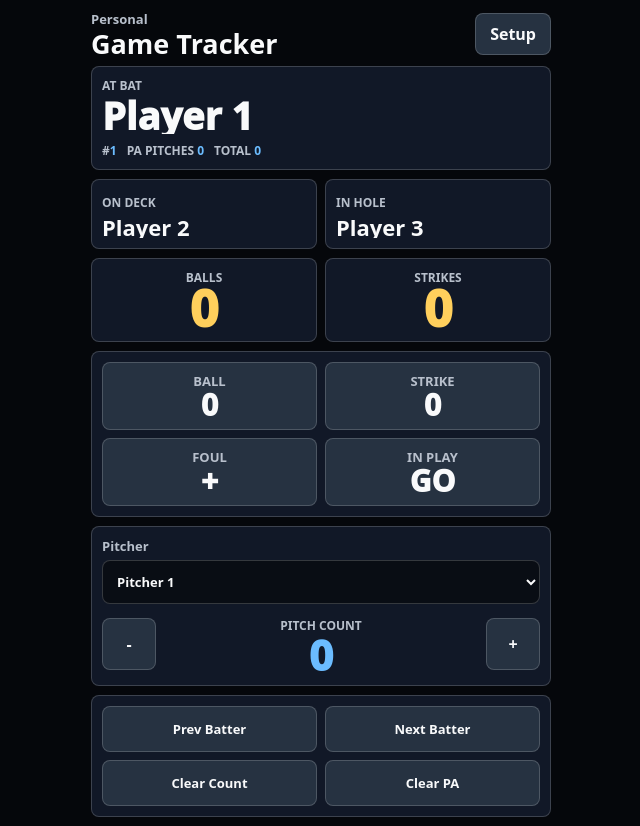
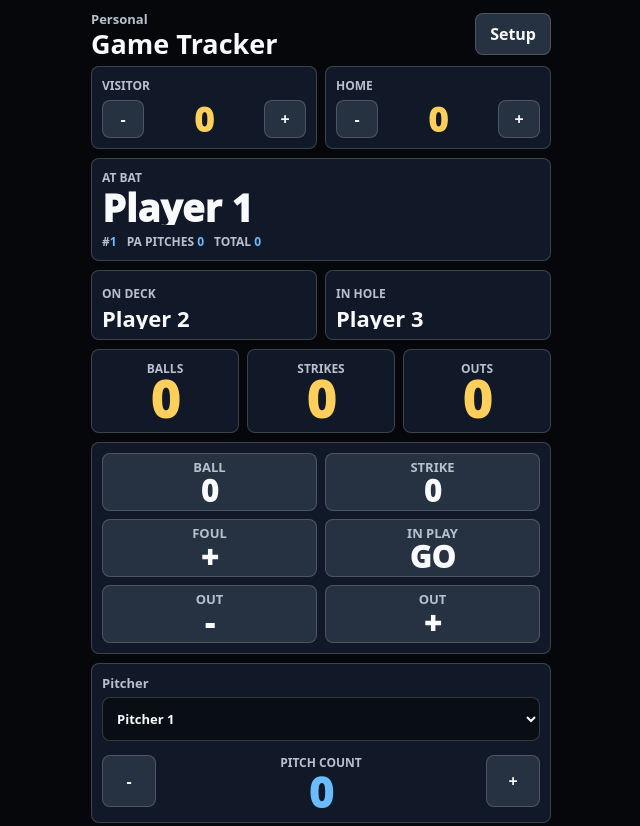
Before and after one commit to bshaw3c/field-scoreboard, a website: page public/tracker.html in a window 1280 px wide. Shown: the top 826 px of the page, without its empty margins (319-959 px from the left). Drawn offline with Linux system fonts and the light colour scheme.

Commit message:
Restore score and outs to tracker

```diff
--- a/public/tracker.html
+++ b/public/tracker.html
@@ -30,6 +30,25 @@
     </div>
   </section>
 
+  <section class="score-row">
+    <article class="panel score-card">
+      <span>Visitor</span>
+      <div>
+        <button type="button" data-score-adjust="visitorScore:-1">-</button>
+        <strong data-visitor-score>0</strong>
+        <button type="button" data-score-adjust="visitorScore:1">+</button>
+      </div>
+    </article>
+    <article class="panel score-card">
+      <span>Home</span>
+      <div>
+        <button type="button" data-score-adjust="homeScore:-1">-</button>
+        <strong data-home-score>0</strong>
+        <button type="button" data-score-adjust="homeScore:1">+</button>
+      </div>
+    </article>
+  </section>
+
   <section class="panel at-bat">
     <span>At Bat</span>
     <strong data-up>Player 1</strong>
@@ -60,6 +79,10 @@
       <span>Strikes</span>
       <strong data-strikes>0</strong>
     </article>
+    <article class="panel count-card">
+      <span>Outs</span>
+      <strong data-outs>0</strong>
+    </article>
   </section>
 
   <section class="pitch-grid">
@@ -67,6 +90,8 @@
     <button type="button" data-pitch="strike"><span>Strike</span><strong data-strikes>0</strong></button>
     <button type="button" data-pitch="foul"><span>Foul</span><strong>+</strong></button>
     <button type="button" data-pitch="inplay"><span>In Play</span><strong>GO</strong></button>
+    <button type="button" data-out-adjust="-1"><span>Out</span><strong>-</strong></button>
+    <button type="button" data-out-adjust="1"><span>Out</span><strong>+</strong></button>
   </section>
 
   <section class="panel pitcher-card">
@@ -195,16 +220,42 @@
     padding: 0 10px;
   }
   .setup-actions,
+  .score-row,
   .next-row,
-  .count-row,
   .pitch-grid,
   .correction-grid {
     display: grid;
     grid-template-columns: 1fr 1fr;
     gap: 8px;
   }
+  .count-row {
+    display: grid;
+    grid-template-columns: repeat(3, 1fr);
+    gap: 8px;
+  }
   .danger {
     background: var(--red);
+  }
+  .score-card {
+    display: grid;
+    gap: 6px;
+  }
+  .score-card > div {
+    display: grid;
+    grid-template-columns: 42px minmax(0, 1fr) 42px;
+    gap: 6px;
+    align-items: center;
+  }
+  .score-card button {
+    min-height: 38px;
+  }
+  .score-card strong {
+    color: var(--amber);
+    text-align: center;
+    font-size: 34px;
+    line-height: .9;
+    font-weight: 1000;
+    font-variant-numeric: tabular-nums;
   }
   .panel span,
   .pitch-grid span,
@@ -215,7 +266,7 @@
     text-transform: uppercase;
   }
   .at-bat {
-    min-height: 104px;
+    min-height: 96px;
     display: grid;
     align-content: center;
   }
@@ -258,7 +309,7 @@
   .count-card {
     display: grid;
     place-items: center;
-    min-height: 74px;
+    min-height: 64px;
   }
   .count-card strong {
     color: var(--amber);
@@ -268,7 +319,7 @@
     font-variant-numeric: tabular-nums;
   }
   .pitch-grid button {
-    min-height: 68px;
+    min-height: 58px;
   }
   .pitch-grid span {
     display: block;
@@ -303,7 +354,7 @@
     font-variant-numeric: tabular-nums;
   }
   .correction-grid button {
-    min-height: 46px;
+    min-height: 44px;
     font-size: 13px;
   }
 
@@ -322,13 +373,22 @@
       padding: 8px;
     }
     .at-bat > strong {
-      font-size: 34px;
+      font-size: 32px;
     }
     .count-card strong {
-      font-size: 48px;
+      font-size: 38px;
     }
     .pitcher-line strong {
       font-size: 40px;
+    }
+    .pitch-grid {
+      grid-template-columns: repeat(3, 1fr);
+    }
+    .pitch-grid span {
+      font-size: 11px;
+    }
+    .pitch-grid strong {
+      font-size: 26px;
     }
   }
 </style>
@@ -349,8 +409,11 @@
       pitchers: [{ name: "Pitcher 1", pitches: 0 }],
       batterIndex: 0,
       activePitcherIndex: 0,
+      visitorScore: 0,
+      homeScore: 0,
       balls: 0,
       strikes: 0,
+      outs: 0,
       paPitches: 0,
       setupOpen: false
     };
@@ -378,8 +441,11 @@
         pitchers,
         batterIndex: clamp(saved.batterIndex, 0, lineup.length - 1),
         activePitcherIndex: clamp(saved.activePitcherIndex, 0, pitchers.length - 1),
+        visitorScore: clamp(saved.visitorScore, 0, 99),
+        homeScore: clamp(saved.homeScore, 0, 99),
         balls: clamp(saved.balls, 0, 3),
         strikes: clamp(saved.strikes, 0, 2),
+        outs: clamp(saved.outs, 0, 2),
         paPitches: clamp(saved.paPitches, 0, 99),
         setupOpen: Boolean(saved.setupOpen)
       };
@@ -440,8 +506,11 @@
     $all("[data-slot]").forEach(el => el.textContent = tracker.batterIndex + 1);
     $all("[data-ondeck]").forEach(el => el.textContent = nextBatterOffset(1)?.name || "");
     $all("[data-inhole]").forEach(el => el.textContent = nextBatterOffset(2)?.name || "");
+    $all("[data-visitor-score]").forEach(el => el.textContent = tracker.visitorScore);
+    $all("[data-home-score]").forEach(el => el.textContent = tracker.homeScore);
     $all("[data-balls]").forEach(el => el.textContent = tracker.balls);
     $all("[data-strikes]").forEach(el => el.textContent = tracker.strikes);
+    $all("[data-outs]").forEach(el => el.textContent = tracker.outs);
     $all("[data-pa-pitches]").forEach(el => el.textContent = tracker.paPitches);
     $all("[data-batter-total]").forEach(el => el.textContent = batter.totalPitches);
     $all("[data-pitcher-count]").forEach(el => el.textContent = pitcher.pitches);
@@ -495,6 +564,8 @@
   document.addEventListener("click", event => {
     const pitch = event.target.closest("[data-pitch]");
     const pitcherAdjust = event.target.closest("[data-pitcher-adjust]");
+    const scoreAdjust = event.target.closest("[data-score-adjust]");
+    const outAdjust = event.target.closest("[data-out-adjust]");
 
     if (event.target.closest("[data-toggle-setup]")) {
       tracker.setupOpen = !tracker.setupOpen;
@@ -514,6 +585,15 @@
       tracker.batterIndex = clamp(tracker.batterIndex, 0, tracker.lineup.length - 1);
       tracker.activePitcherIndex = clamp(tracker.activePitcherIndex, 0, tracker.pitchers.length - 1);
       tracker.setupOpen = false;
+      commit();
+    }
+    if (scoreAdjust) {
+      const [key, delta] = scoreAdjust.dataset.scoreAdjust.split(":");
+      tracker[key] = clamp(tracker[key] + Number(delta), 0, 99);
+      commit();
+    }
+    if (outAdjust) {
+      tracker.outs = clamp(tracker.outs + Number(outAdjust.dataset.outAdjust), 0, 2);
       commit();
     }
     if (pitch) addPitch(pitch.dataset.pitch);
```
